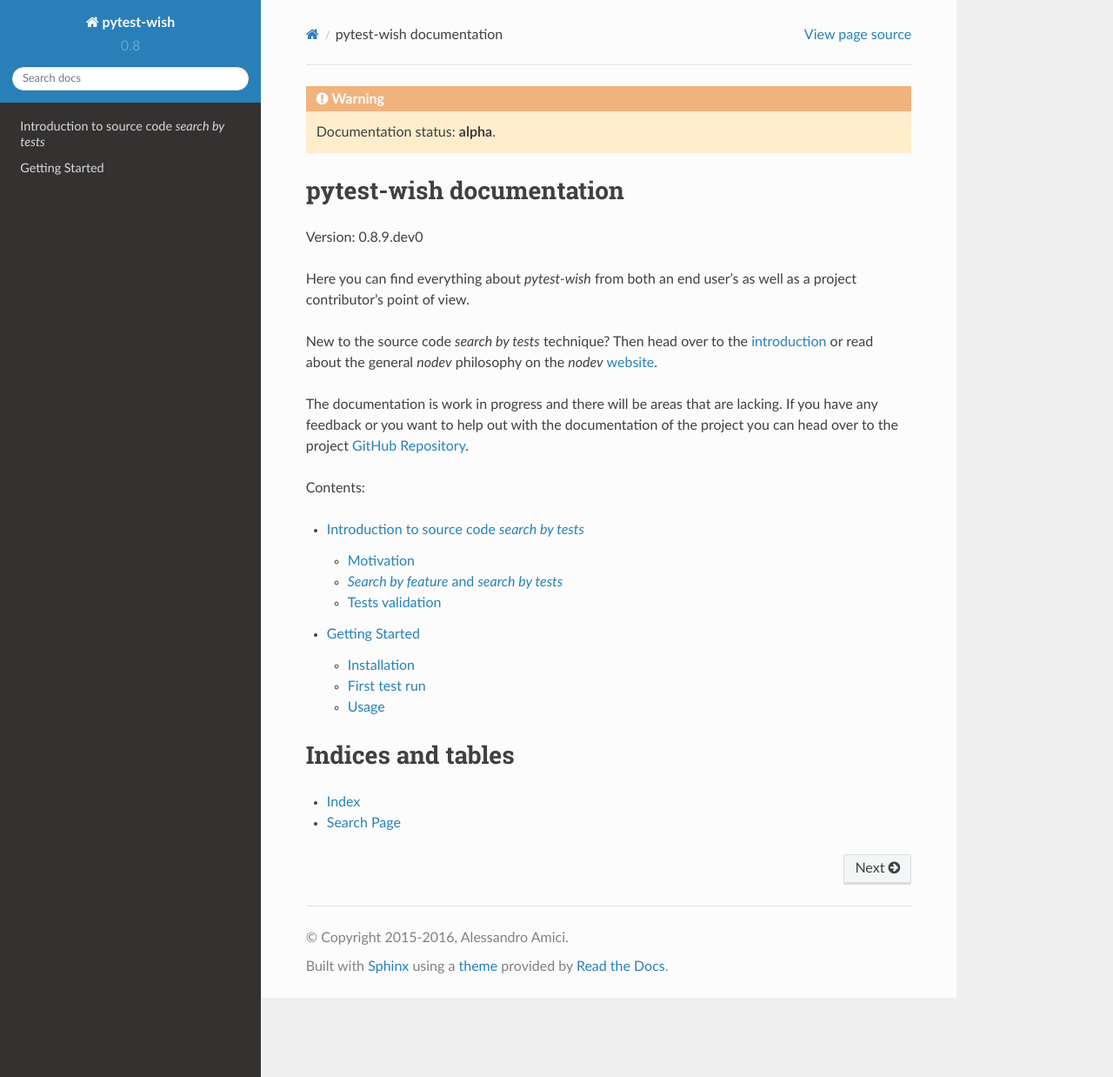
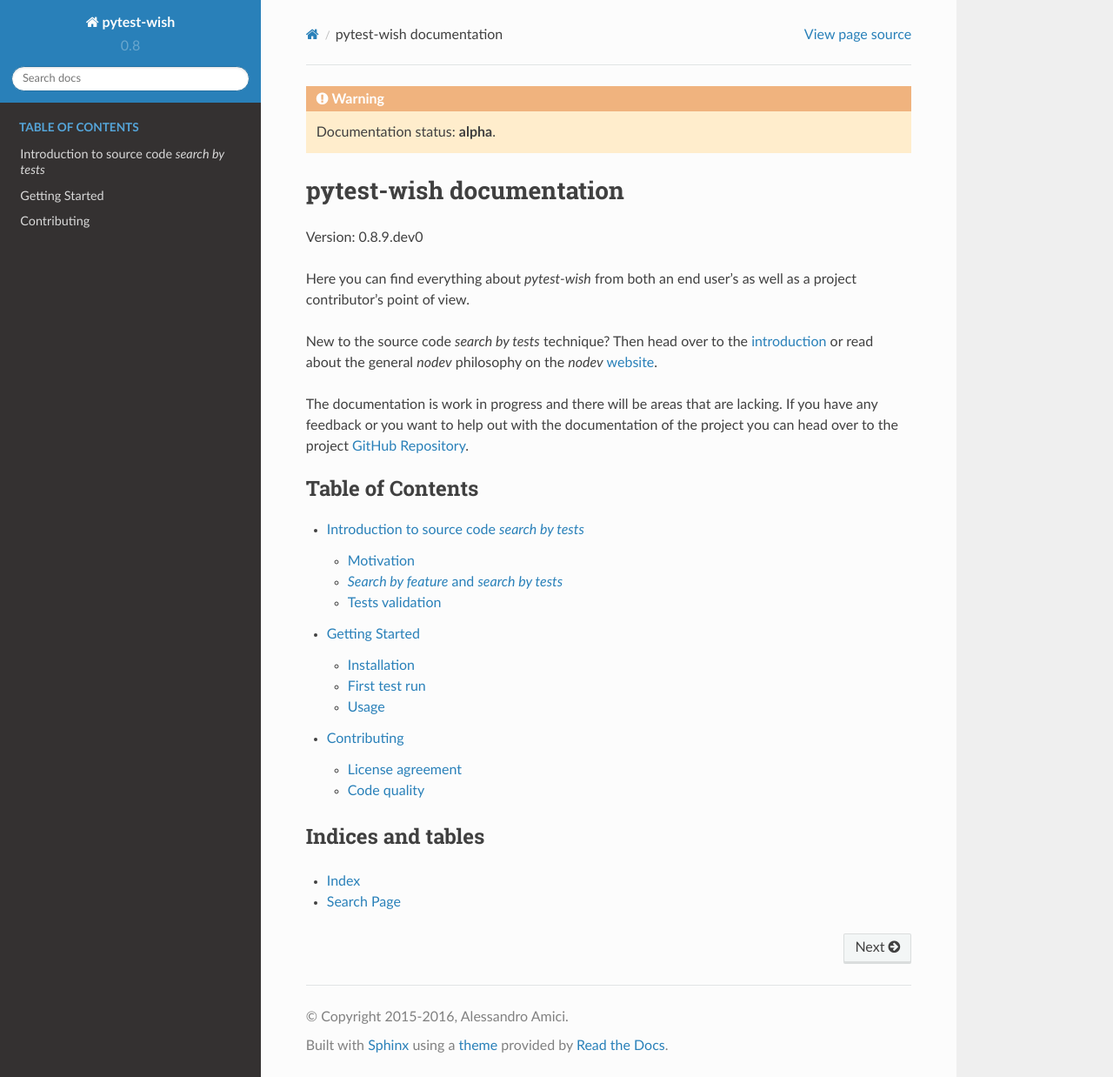
Before and after one commit to nodev-io/pytest-nodev, a Sphinx documentation site: the page built from docs/index.rst, in a window 1280 px wide and 1238 px high. Shown: the whole window at 87% size. Built offline with Sphinx 7.4.7 and the Read the Docs theme 2.0.0, drawn with Linux system fonts in a browser that asks for light colours.

Commit message:
Add CONTRIBUTING into the main docs and sync rst headers.

```diff
--- /dev/null
+++ b/docs/contributing.rst
@@ -0,0 +1,2 @@
+
+.. include:: ../CONTRIBUTING.rst
--- a/docs/index.rst
+++ b/docs/index.rst
@@ -2,7 +2,7 @@
 .. warning:: Documentation status: **alpha**.
 
 pytest-wish documentation
-=========================
+*************************
 
 Version: |release|
 
@@ -23,13 +23,13 @@
 .. _`GitHub Repository`: https://github.com/alexamici/pytest-wish
 
 
-Contents:
-
 .. toctree::
     :maxdepth: 2
+    :caption: Table of Contents
 
     search-by-tests
     getting-started
+    contributing
 
 Indices and tables
 ==================
```
Also changed, not shown: docs/getting-started.rst (+4 -5 lines), docs/search-by-tests.rst (+4 -4 lines).
